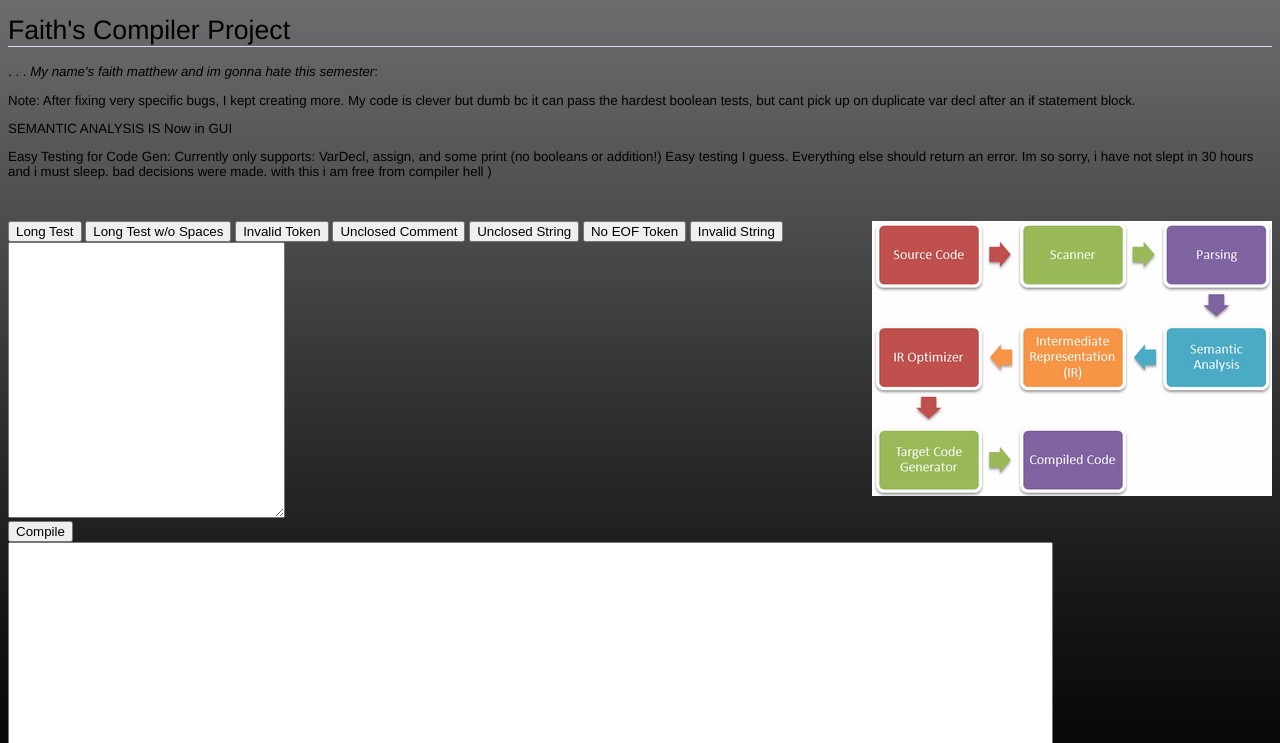
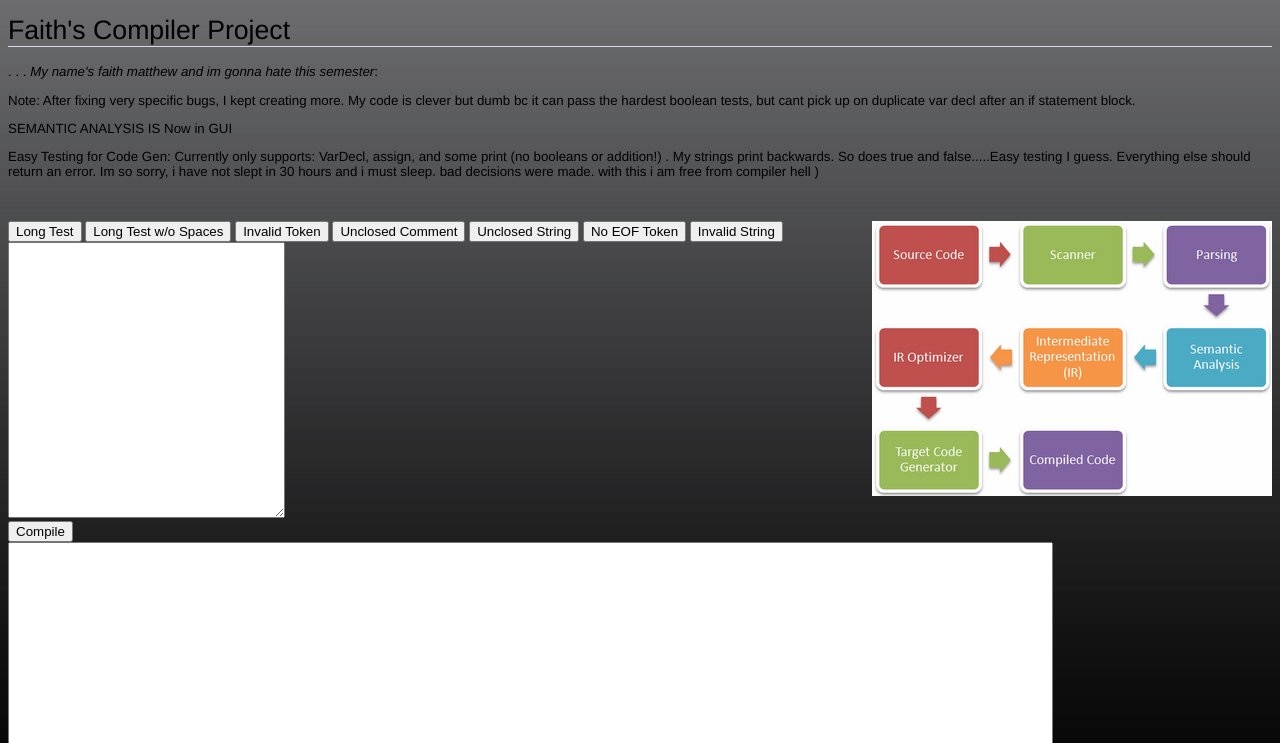
Before and after one commit to faithmatt97/Design-of-Compilers, a plain HTML site: page index.html in a window 1280 px wide. Shown: the part 357-1100 px from the top of the page. Drawn offline with Linux system fonts and the light colour scheme; files whose address does not match are found by name.

Commit message:
Update index.html

```diff
--- a/index.html
+++ b/index.html
@@ -19,7 +19,7 @@
         . . . <em>My name's faith matthew and im gonna hate this semester</em>:
        <p> Note: After fixing very specific bugs, I kept creating more. My code is clever but dumb bc it can pass the hardest boolean tests, but cant pick up on duplicate var decl after an if statement block.  </p>
        <p>SEMANTIC ANALYSIS IS Now in GUI</p>
-       <p>Easy Testing for Code Gen: Currently only supports: VarDecl, assign, and some print (no booleans or addition!) Easy testing I guess. Everything else should return an error. Im so sorry, i have not slept in 30 hours and i must sleep. bad decisions were made. with this i am free from compiler hell )</p>
+       <p>Easy Testing for Code Gen: Currently only supports: VarDecl, assign, and some print (no booleans or addition!) . My strings print backwards. So does true and false.....Easy testing I guess. Everything else should return an error. Im so sorry, i have not slept in 30 hours and i must sleep. bad decisions were made. with this i am free from compiler hell )</p>
     </p>
     <pre>
     </pre>
```
